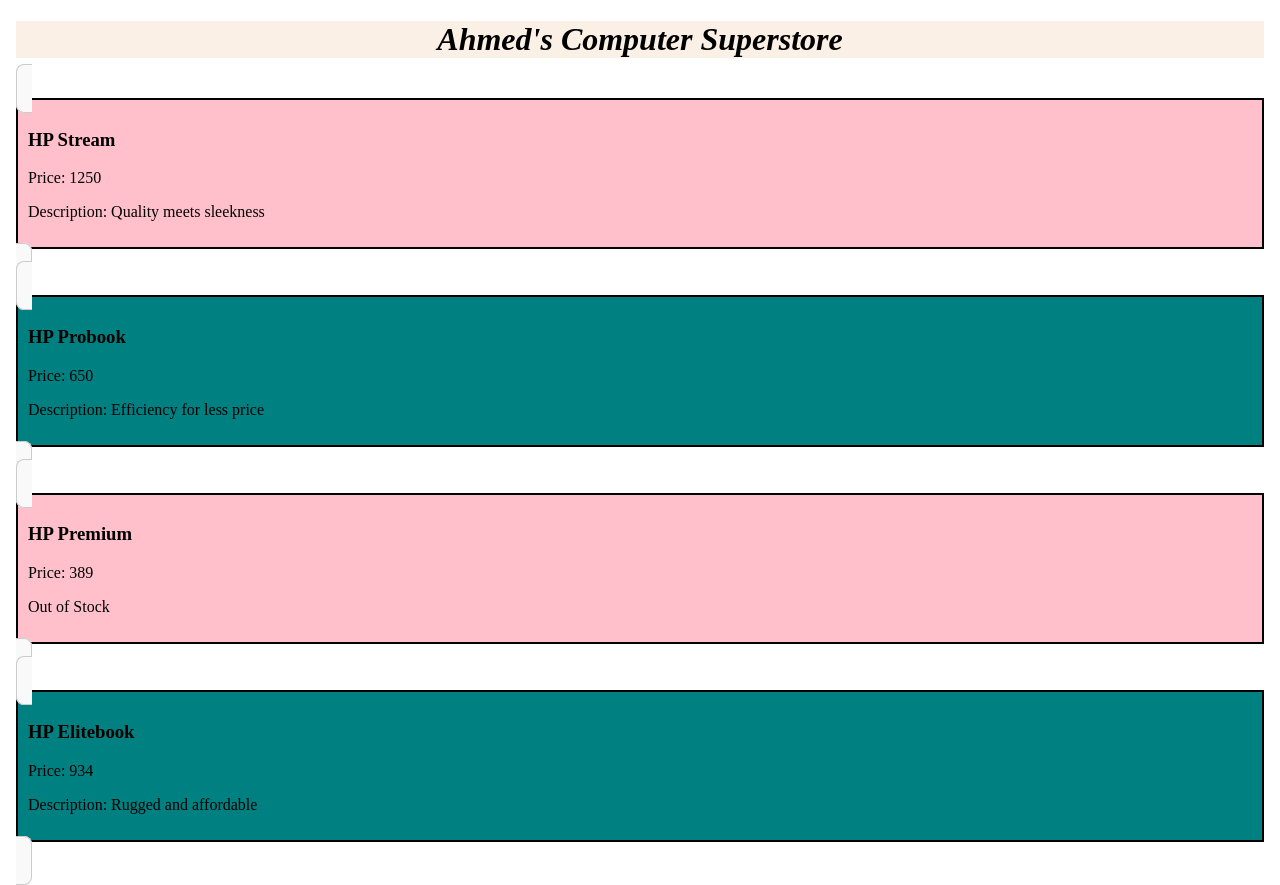
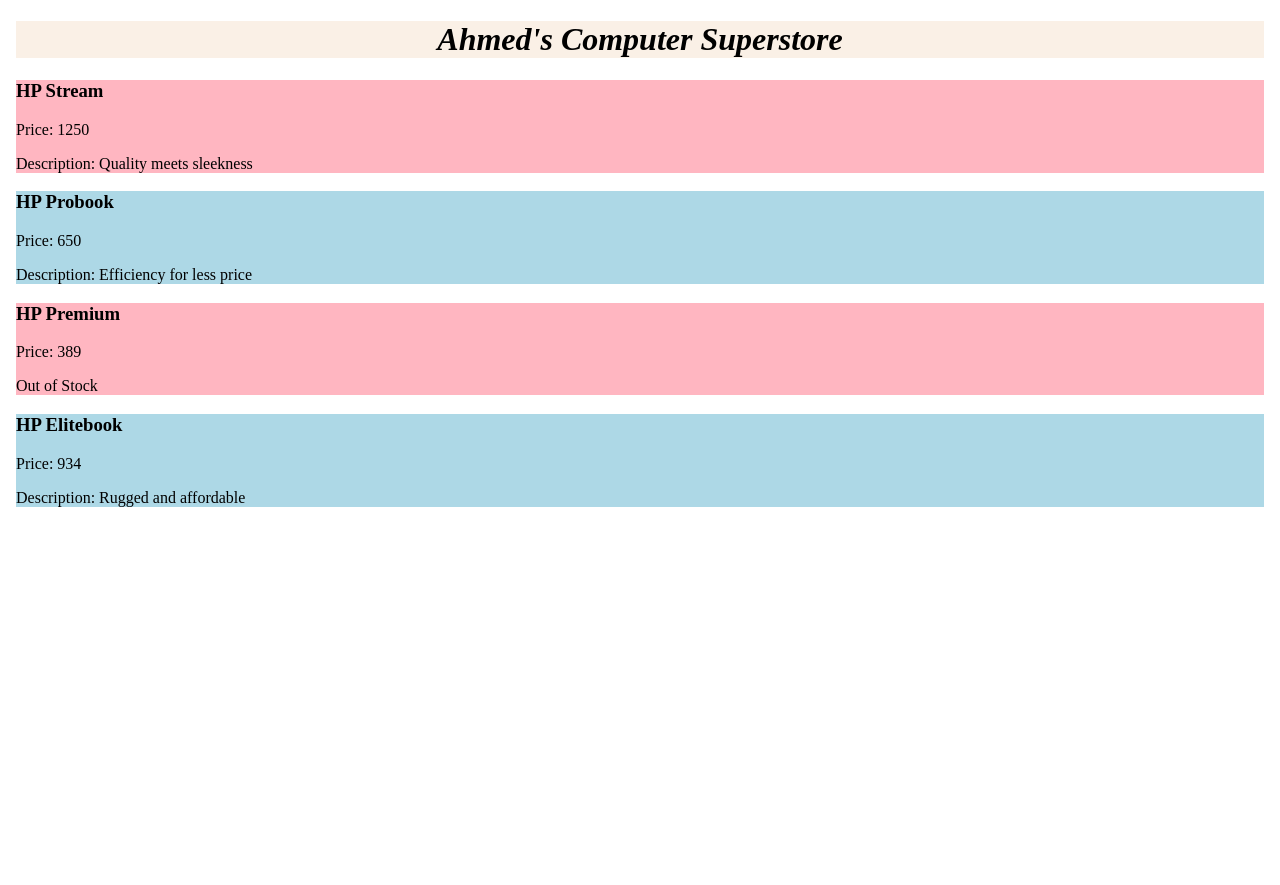
Before and after one commit to musahmed10/Ahmed_Musa_Learning_Angular, an Angular app: page / in a window 1280 px wide. After the commit the page ends 800 px from the top, so only its background shows below. Built offline with nearby package versions, Linux system fonts and the light colour scheme.

Commit message:
Bonus: ngFor loop has a certain background color

```diff
--- a/src/app/product-list/product-list.component.css
+++ b/src/app/product-list/product-list.component.css
@@ -1,13 +1,7 @@
-.product-list {
-  display: flex;
-  flex-direction: column;
-  gap: 20px; /* Space between items */
-  padding: 20px;
+.even-item {
+  background-color: lightpink;
 }
 
-app-product-list-item {
-  border: 1px solid #ccc;
-  padding: 15px;
-  border-radius: 8px;
-  background-color: #f9f9f9;
+.odd-item {
+  background-color: lightblue;
 }
--- a/src/app/product-list/product-list.component.html
+++ b/src/app/product-list/product-list.component.html
@@ -1,3 +1,6 @@
-<div *ngFor="let product of products; let i = index">
-  <app-product-list-item [product]="product" [isEven]="i % 2 === 0"></app-product-list-item>
+<div *ngFor="let product of products; let i = index" [ngClass]="{'even-item': i % 2 === 0, 'odd-item': i % 2 !== 0}">
+  <h3>{{ product.name }}</h3>
+  <p>Price: {{ product.price }}</p>
+  <p *ngIf="product.description">Description: {{ product.description }}</p>
+  <p *ngIf="!product.isAvailable">Out of Stock</p>
 </div>
```
